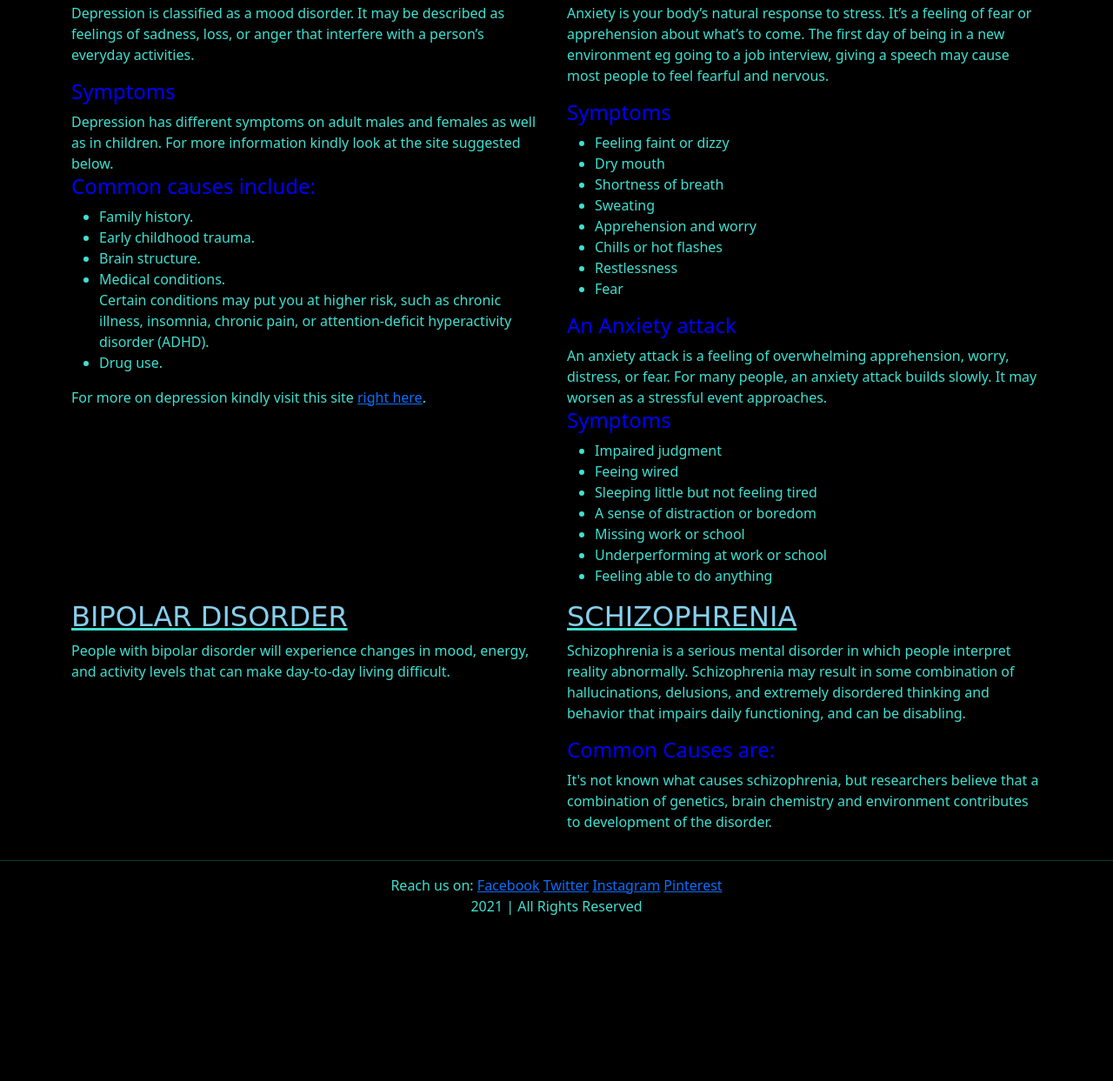
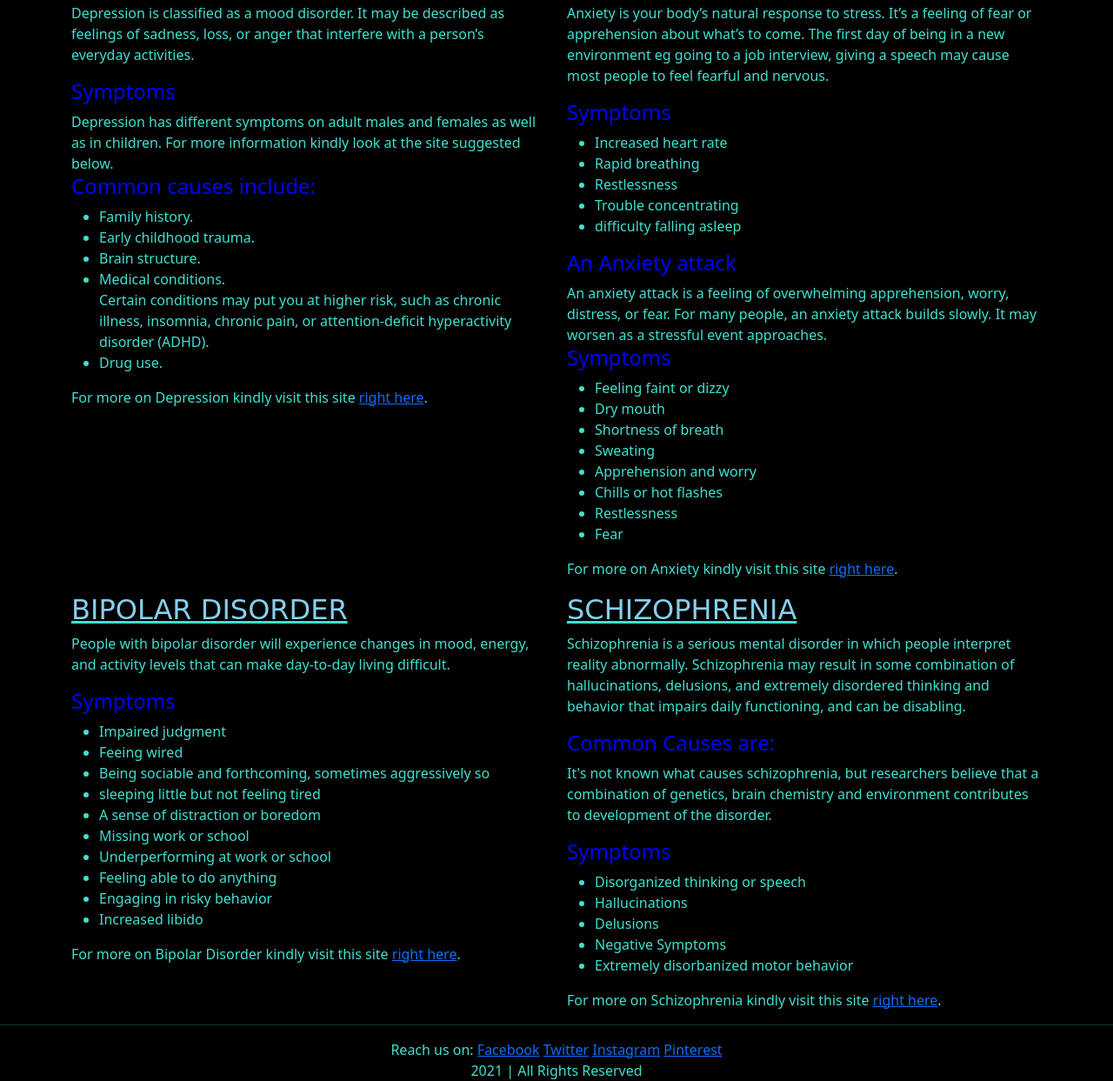
Before and after one commit to DanKinoti/Are-You-OK, a plain HTML site: page index.html in a window 1280 px wide. Shown: the part 220-1463 px from the top of the page at 87% size. Before the commit the page ends 1274 px from the top, so only its background shows below. Drawn offline with nearby package versions, Linux system fonts and the light colour scheme.

Commit message:
add symptoms for bipolar disorder

```diff
--- a/index.html
+++ b/index.html
@@ -29,7 +29,7 @@
                     It may be described as feelings of sadness, loss, or anger that interfere with a person’s everyday activities.
                     <h4>Symptoms</h4>
                     Depression has different symptoms on adult males and females as well as in children.
-                    For more information kindly look at the site suggested below.
+                    For more information kindly look at the site suggested below. <br>
                     <h4>Common causes include:</h4>
                     <ul>
                         <li>Family history.</li>
@@ -38,7 +38,7 @@
                         <li>Medical conditions.</li>Certain conditions may put you at higher risk, such as chronic illness, insomnia, chronic pain, or attention-deficit hyperactivity disorder (ADHD).
                         <li>Drug use.</li>
                     </ul>
-                    For more on depression kindly visit this site <a href="#">right here</a>.
+                    For more on Depression kindly visit this site <a href="#">right here</a>.
                 </p>
             </div>
             <div class="col-md-6">
@@ -47,6 +47,19 @@
                     Anxiety is your body’s natural response to stress.
                     It’s a feeling of fear or apprehension about what’s to come.
                     The first day of being in a new environment eg going to a job interview, giving a speech may cause most people to feel fearful and nervous.
+                    <h4>Symptoms</h4>
+                    <ul>
+                        <li>Increased heart rate</li>
+                        <li>Rapid breathing </li>
+                        <li>Restlessness</li>
+                        <li>Trouble concentrating</li>
+                        <li>difficulty falling asleep</li>
+                    </ul>
+
+                    <h4>An Anxiety attack</h4>
+                    An anxiety attack is a feeling of overwhelming apprehension, worry, distress, or fear.
+                    For many people, an anxiety attack builds slowly.
+                    It may worsen as a stressful event approaches.
                     <h4>Symptoms</h4>
                     <ul>
                         <li>Feeling faint or dizzy</li>
@@ -58,20 +71,7 @@
                         <li>Restlessness</li>
                         <li>Fear</li>
                     </ul>
-                    <h4>An Anxiety attack</h4>
-                    An anxiety attack is a feeling of overwhelming apprehension, worry, distress, or fear.
-                    For many people, an anxiety attack builds slowly.
-                    It may worsen as a stressful event approaches.
-                    <h4>Symptoms</h4>
-                    <ul>
-                        <li>Impaired judgment</li>
-                        <li>Feeing wired</li>
-                        <li>Sleeping little but not feeling tired
-                        <li>A sense of distraction or boredom</li>
-                        <li>Missing work or school</li>
-                        <li>Underperforming at work or school</li>
-                        <li>Feeling able to do anything</li>
-                    </ul>
+                    For more on Anxiety kindly visit this site <a href="#">right here</a>.
                 </P>
             </div>
         </div>
@@ -82,6 +82,20 @@
                     People with bipolar disorder will experience changes in mood, energy,
                     and activity levels that can make day-to-day living difficult.
                 </p>
+                <h4>Symptoms</h4>
+                <ul>
+                    <li>Impaired judgment</li>
+                    <li>Feeing wired</li>
+                    <li>Being sociable and forthcoming, sometimes aggressively so</li>
+                    <li>sleeping little but not feeling tired</li>
+                    <li>A sense of distraction or boredom</li>
+                    <li>Missing work or school</li>
+                    <li>Underperforming at work or school</li>
+                    <li>Feeling able to do anything</li>
+                    <li>Engaging in risky behavior</li>
+                    <li>Increased libido </li>
+                </ul>
+                For more on Bipolar Disorder kindly visit this site <a href="#">right here</a>.
             </div>
             <div class="col-md-6">
                 <u><h2>SCHIZOPHRENIA</h2></u>
@@ -93,6 +107,15 @@
                     It's not known what causes schizophrenia, but researchers believe that a combination of genetics,
                     brain chemistry and environment contributes to development of the disorder.
                 </P>
+                <h4>Symptoms</h4>
+                <ul>
+                    <li>Disorganized thinking or speech</li>
+                    <li>Hallucinations</li>
+                    <li>Delusions</li>
+                    <li>Negative Symptoms</li>
+                    <li>Extremely disorbanized motor behavior</li>
+                </ul>
+                For more on Schizophrenia kindly visit this site <a href="#">right here</a>.
             </div>
         </div>
     </div>
```
